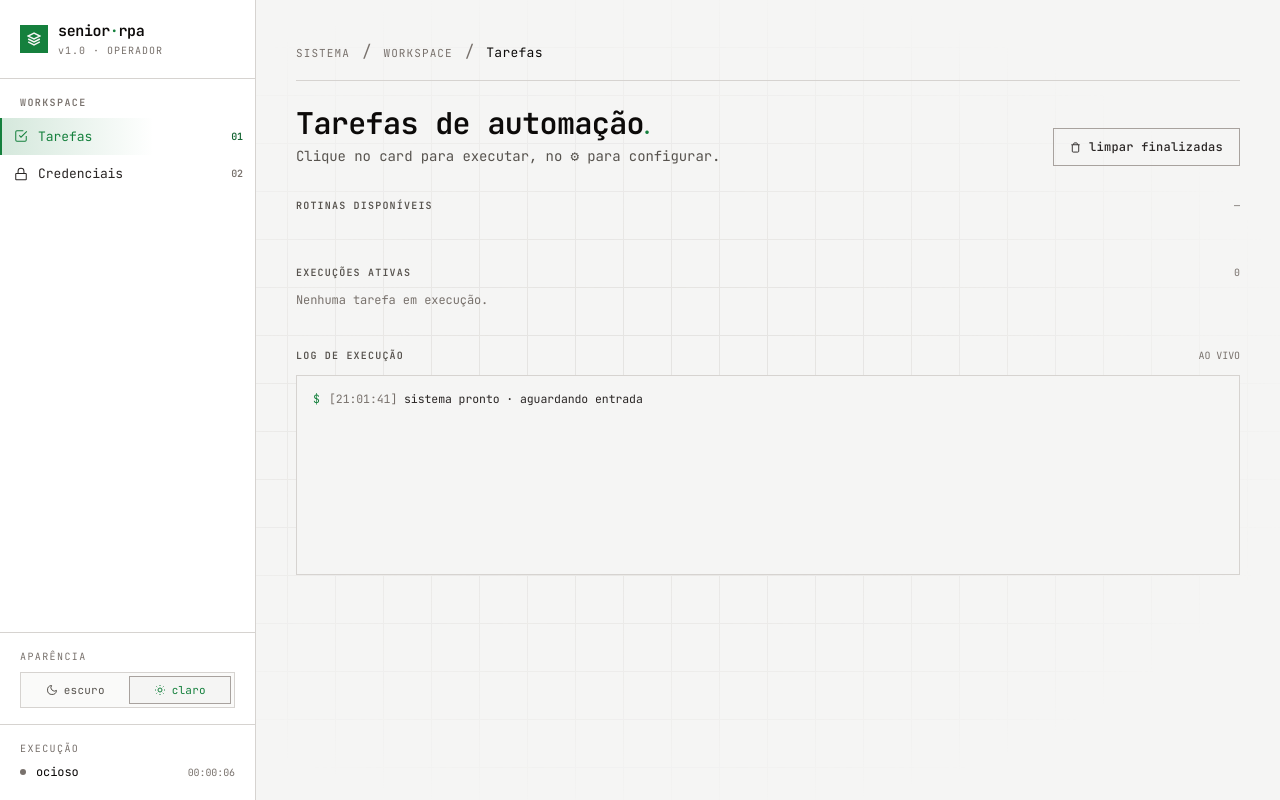
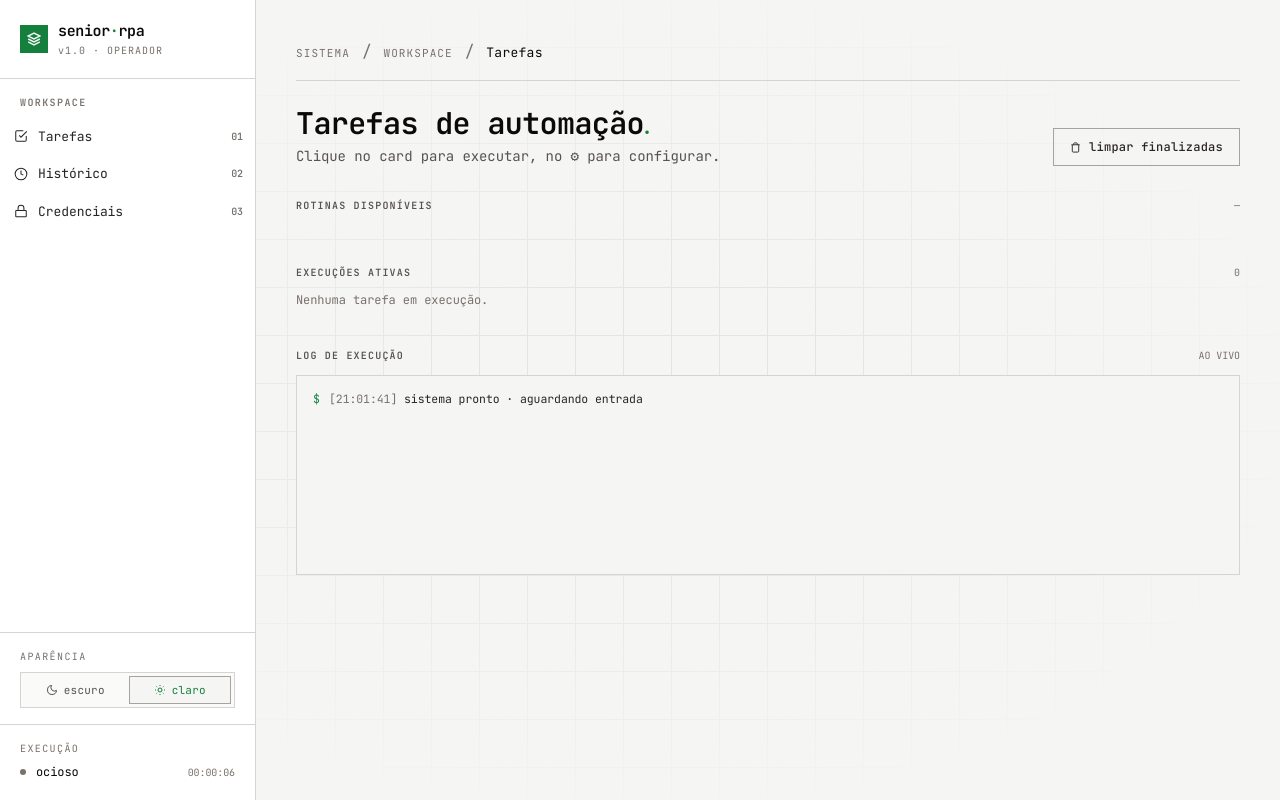
Before and after one commit to SrMarinho/TerminalServerRPA, a Python web app: template src/interfaces/web/templates/index.html in a window 1280 px wide. Run offline with Jinja, Linux system fonts and the light colour scheme; the template is opened without the code that fills it, so the values that code supplies are empty; some libraries are stand-ins or nearby versions; some web fonts are replaced.

Commit message:
feat: history panel in sidebar

```diff
--- a/src/interfaces/web/static/app.js
+++ b/src/interfaces/web/static/app.js
@@ -29,11 +29,13 @@ function logLine(msg, type) {
 
 function switchPanel(name) {
   document.querySelectorAll('.nav-btn').forEach(b => b.classList.remove('active'));
-  document.querySelector('.nav-btn[data-panel="' + name + '"]').classList.add('active');
+  var btn = document.querySelector('.nav-btn[data-panel="' + name + '"]');
+  if (btn) btn.classList.add('active');
   document.querySelectorAll('.panel').forEach(p => p.classList.add('hidden'));
   document.getElementById('panel-' + name).classList.remove('hidden');
   if (name === 'tasks') loadTasks();
   if (name === 'credentials') loadCredentials();
+  if (name === 'history') loadHistory();
 }
 
 const STATUS_PT = { idle: 'ocioso', running: 'executando', paused: 'pausado', completed: 'concluído', failed: 'falhou', cancelled: 'cancelado' };
@@ -288,3 +290,45 @@ try {
 loadCredentials();
 loadTasks();
 setInterval(refreshRunning, 1000);
+
+/* History */
+async function loadHistory() {
+  try {
+    const data = await api('GET', '/api/executions');
+    document.getElementById('historyList').innerHTML = data.length
+      ? data.map(function(e) {
+          var statusClass = 'dot-' + e.status;
+          var statusText = STATUS_PT[e.status] || e.status;
+          var start = e.started_at ? e.started_at.slice(11, 19) : '--:--:--';
+          var end = e.finished_at ? e.finished_at.slice(11, 19) : '—';
+          return '<div class="card p-4" onclick="openExecutionDetail(\'' + e.id + '\')" style="cursor:pointer">'
+            + '<div class="flex items-center justify-between mb-2">'
+            + '<div class="flex items-center gap-2"><span class="dot ' + statusClass + '"></span><span class="text-sm font-medium" style="color:var(--text-0)">' + esc(e.task_name) + '</span></div>'
+            + '<span class="text-[10px]" style="color:var(--text-3)">' + start + ' — ' + end + '</span>'
+            + '</div>'
+            + '<div class="text-[11px]" style="color:var(--text-3)">status: ' + statusText + '</div>'
+            + '</div>';
+        }).join('')
+      : '<div class="card p-8 text-center" style="border-style:dashed"><div class="text-sm" style="color:var(--text-1)">Nenhuma execução ainda.</div></div>';
+  } catch (e) { toast('Falha ao carregar histórico', true); }
+}
+
+async function openExecutionDetail(id) {
+  try {
+    const exec = await api('GET', '/api/executions/' + id);
+    var statusText = STATUS_PT[exec.status] || exec.status;
+    var stepsHtml = exec.steps && exec.steps.length
+      ? exec.steps.map(function(s) {
+          var icons = { running: '●', completed: '✓', failed: '✗', pending: '○' };
+          return '<div class="flex items-center gap-2 text-xs py-1"><span style="color:var(--accent)">' + (icons[s.status] || '○') + '</span><span style="color:var(--text-1)">' + esc(s.name) + '</span><span class="ml-auto text-[10px]" style="color:var(--text-3)">' + (s.timestamp ? s.timestamp.slice(11, 19) : '') + '</span></div>';
+        }).join('')
+      : '<div class="text-xs" style="color:var(--text-3)">Nenhum passo registrado.</div>';
+    var resultHtml = exec.result ? '<div class="mt-3"><div class="label" style="margin-bottom:4px">RESULTADO</div><pre class="text-xs" style="color:var(--text-1);white-space:pre-wrap">' + esc(JSON.stringify(exec.result, null, 2)) + '</pre></div>' : '';
+    document.getElementById('detailTaskName').textContent = exec.task_name + ' (' + id + ')';
+    document.getElementById('detailContent').innerHTML = ''
+      + '<div class="card p-6"><span class="label" style="margin-bottom:4px">STATUS</span><span class="text-sm" style="color:var(--text-0)">' + statusText + '</span></div>'
+      + '<div class="card p-6"><span class="label" style="margin-bottom:4px">PASSOS</span>' + stepsHtml + '</div>'
+      + resultHtml;
+    switchPanel('task-detail');
+  } catch (e) { toast('Erro: ' + e.message, true); }
+}
--- a/src/interfaces/web/templates/index.html
+++ b/src/interfaces/web/templates/index.html
@@ -37,13 +37,17 @@
 
   <nav class="flex-1 py-4">
     <div class="px-5 mb-2 text-[10px] font-semibold" style="color:var(--text-3);letter-spacing:.14em">WORKSPACE</div>
-    <button class="nav-btn active" data-panel="tasks" onclick="switchPanel('tasks')">
+    <button class="nav-btn" data-panel="tasks" onclick="switchPanel('tasks')">
       <svg width="14" height="14" fill="none" stroke="currentColor" stroke-width="1.75" viewBox="0 0 24 24"><path d="M9 11l3 3L22 4"/><path d="M21 12v7a2 2 0 01-2 2H5a2 2 0 01-2-2V5a2 2 0 012-2h11"/></svg>
       <span>Tarefas</span><span class="nav-num">01</span>
     </button>
+    <button class="nav-btn" data-panel="history" onclick="switchPanel('history')">
+      <svg width="14" height="14" fill="none" stroke="currentColor" stroke-width="1.75" viewBox="0 0 24 24"><circle cx="12" cy="12" r="10"/><polyline points="12 6 12 12 16 14"/></svg>
+      <span>Histórico</span><span class="nav-num">02</span>
+    </button>
     <button class="nav-btn" data-panel="credentials" onclick="switchPanel('credentials')">
       <svg width="14" height="14" fill="none" stroke="currentColor" stroke-width="1.75" viewBox="0 0 24 24"><rect x="3" y="11" width="18" height="11" rx="1"/><path d="M7 11V7a5 5 0 0110 0v4"/></svg>
-      <span>Credenciais</span><span class="nav-num">02</span>
+      <span>Credenciais</span><span class="nav-num">03</span>
     </button>
   </nav>
 
@@ -106,6 +110,22 @@
           <div class="flex items-center gap-1.5 text-[10px]" style="color:var(--text-3)"><span class="w-1.5 h-1.5 rounded-full blink" style="background:var(--accent)"></span>AO VIVO</div>
         </div>
         <div id="log" class="log-box"><div style="padding-left:16px"><span style="color:var(--text-3)">[<span id="bootTime">--:--:--</span>]</span> sistema pronto · aguardando entrada<span class="blink" style="color:var(--accent)">_</span></div></div>
+      </div>
+    </section>
+
+    <!-- Histórico Panel -->
+    <section id="panel-history" class="panel hidden">
+      <div class="section-head">
+        <span class="crumb">SISTEMA</span><span class="arrow">/</span><span class="crumb">workspace</span><span class="arrow">/</span><span class="title">Histórico</span>
+      </div>
+      <div class="mb-10 fade-up">
+        <h1 class="text-3xl mb-1" style="font-weight:600;letter-spacing:-.02em">
+          Histórico de execuções<span class="display-serif" style="color:var(--accent);font-weight:400">.</span>
+        </h1>
+        <p class="text-sm" style="color:var(--text-2)">Todas as execuções em ordem decrescente.</p>
+      </div>
+      <div id="historyList" class="space-y-3 fade-up">
+        <div class="text-xs" style="color:var(--text-3)">Carregando...</div>
       </div>
     </section>
 
```
